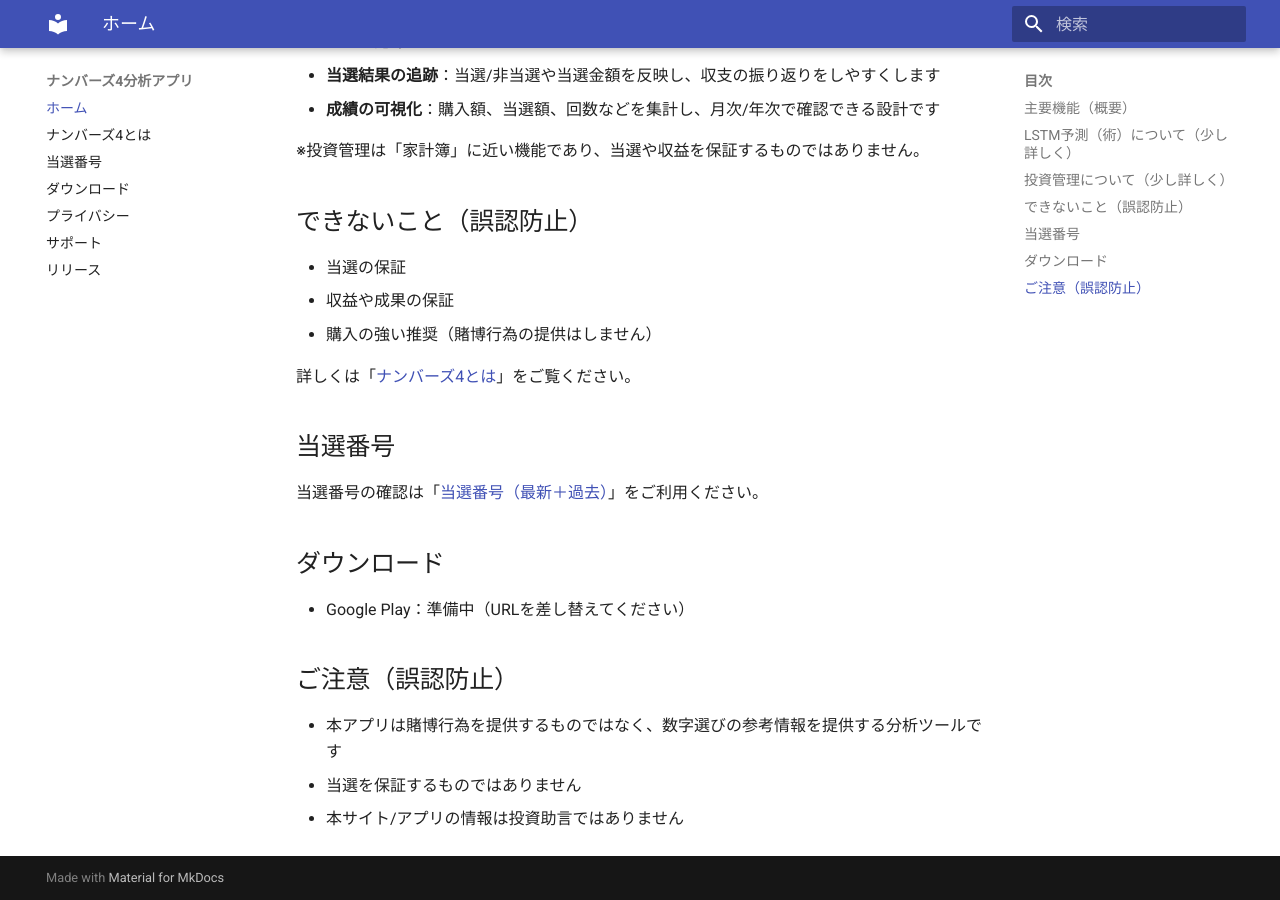
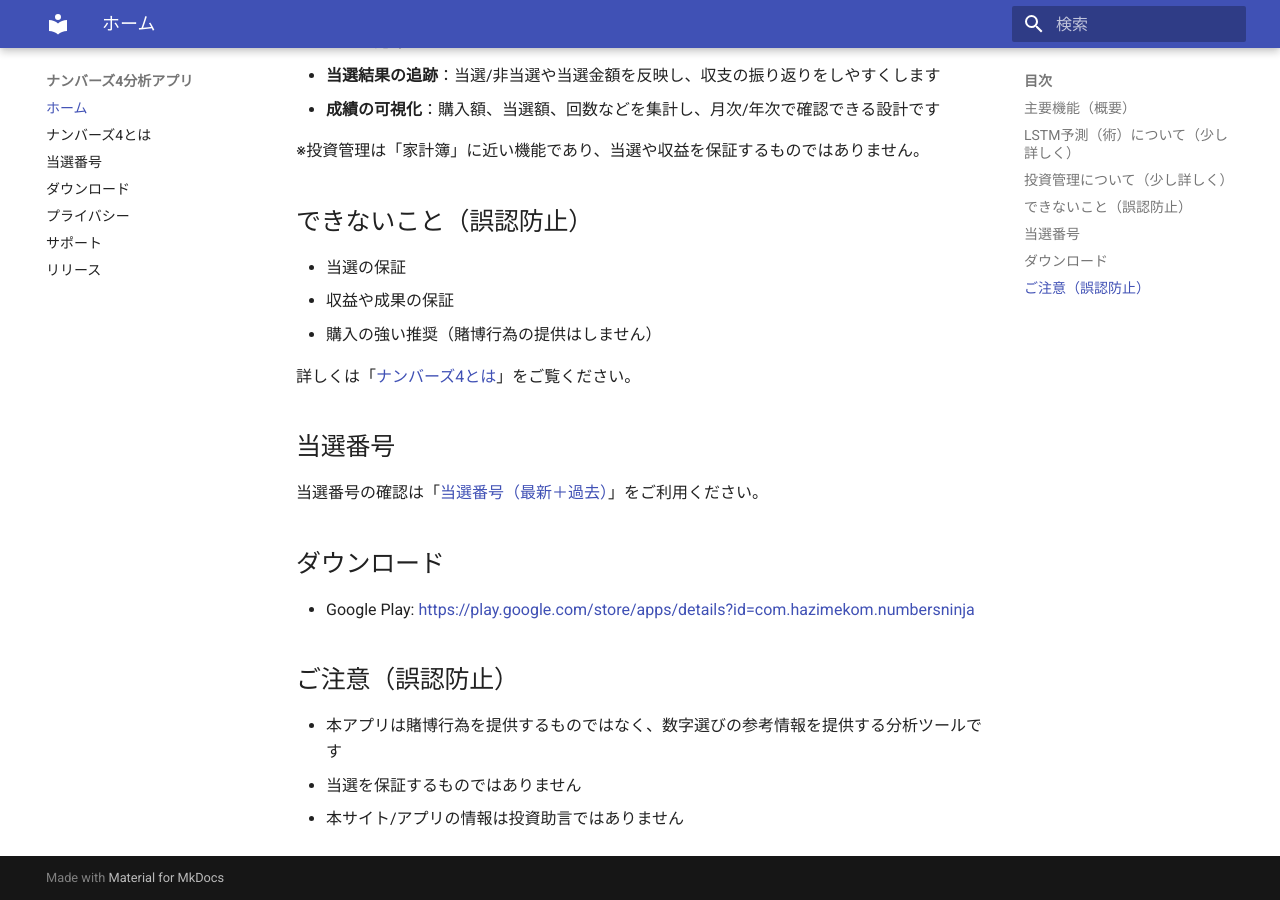
Before and after one commit to hazimekom/numbers4-web, an MkDocs documentation site: the page built from docs/index.md, in a window 1280 px wide and 900 px high, scrolled down 1367 px. Built offline with MkDocs 1.6.1 and Material for MkDocs 9.7.7, drawn with Linux system fonts in a browser that asks for light colours.

Commit message:
docs/index.mdの「## ダウンロード」セクションを修正

```diff
--- a/docs/index.md
+++ b/docs/index.md
@@ -52,7 +52,7 @@
 
 ## ダウンロード
 
-- Google Play：準備中（URLを差し替えてください）
+- Google Play: [https://play.google.com/store/apps/details?id=com.hazimekom.numbersninja](https://play.google.com/store/apps/details?id=com.hazimekom.numbersninja)
 
 ## ご注意（誤認防止）
 
```
